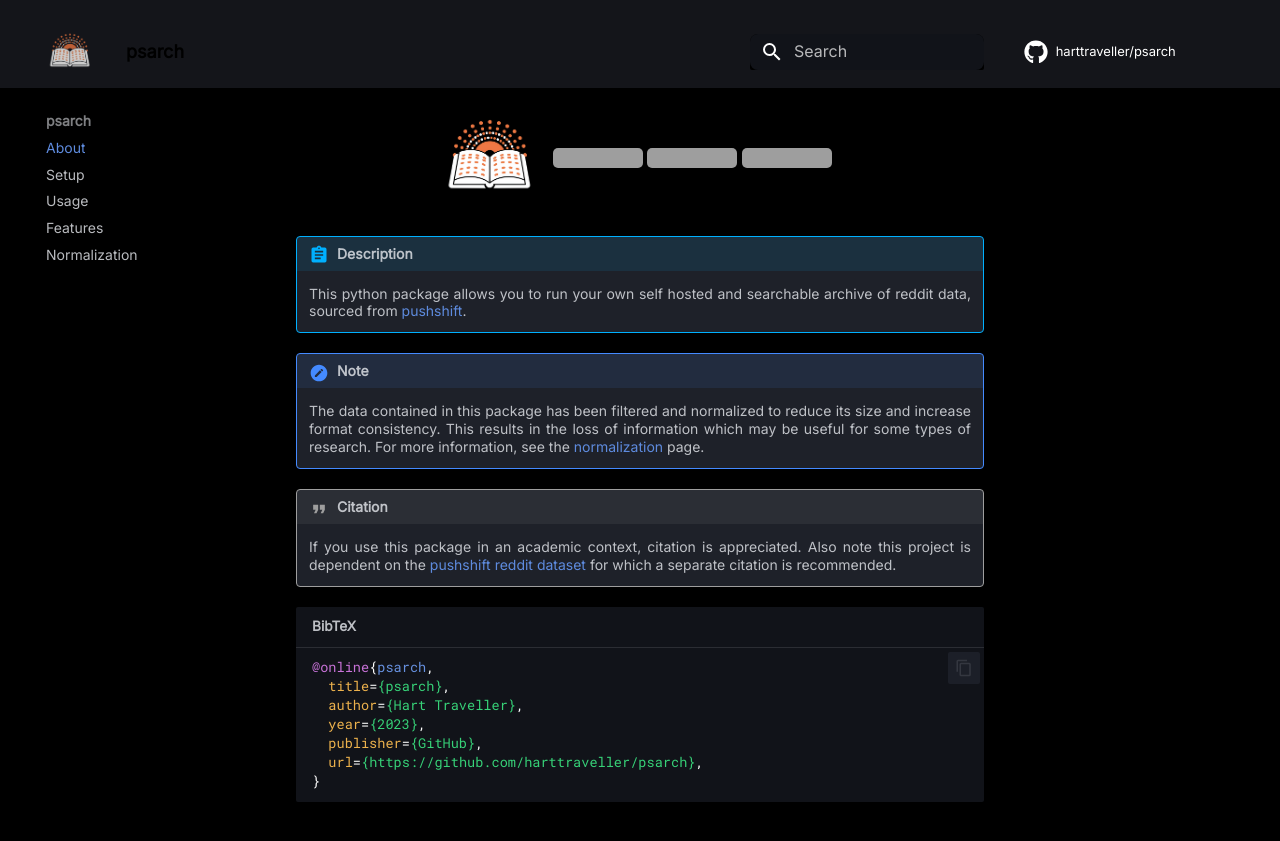
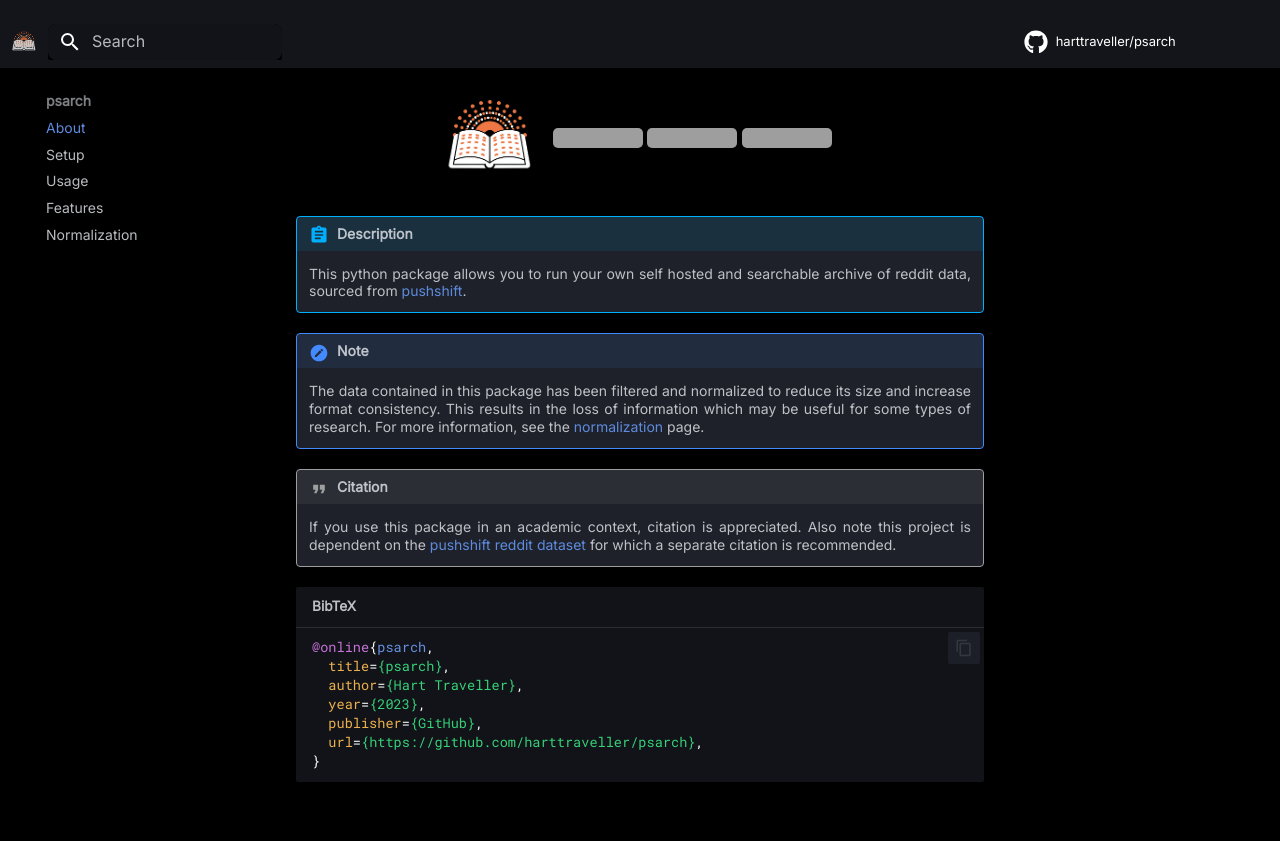
Before and after one commit to harttraveller/psarch, an MkDocs documentation site: the page built from docs/index.md, in a window 1280 px wide. Shown: the top 841 px of the page. Built offline with MkDocs 1.6.1 and Material for MkDocs 9.7.7, drawn with Linux system fonts in a browser that asks for light colours; comment, search, counter and statistics services are not loaded; grey boxes are pictures that could not be loaded.

Commit message:
docs/stylesheets/extra: update

```diff
--- a/docs/stylesheets/extra.css
+++ b/docs/stylesheets/extra.css
@@ -5,7 +5,6 @@
     --md-code-bg-color: #111319 !important;
     --md-primary-fg-color: #111319 !important;
 }
-
 
 :root>* {
     --md-code-hl-string-color: #37d278;
@@ -48,6 +47,7 @@
     color: white !important;
     font-weight: bold !important;
     margin: 0.32em 0em 0.8em 0em !important;
+    /* position: relative; */
 }
 
 h2 {
@@ -119,8 +119,10 @@
 
 
 .md-tabs__link {
-    padding: 6px 10px 6px 10px;
+    padding: 6px 8px 6px 8px;
     border: 1px solid rgba(80, 80, 255, 0.6);
+    margin-right: -12px;
+    margin-left: 4px;
     transition: 1s;
     border-radius: 6px;
     color: #6C91D5;
@@ -150,8 +152,24 @@
 
 .md-search-result__list {
     background-color: #111319 !important;
+
 }
 
+.md-header__title {
+    display: none;
+}
+
+
+.contact-submit {
+    background-color: #111319;
+    border: 1px transparent solid;
+    transition: ease 0.3s !important;
+}
+
+.contact-submit:hover {
+    border: 1px white solid;
+    color: orange;
+}
 
 img {
     border-radius: 5px;
@@ -170,19 +188,19 @@
 
 .md-search__scrollwrap {
     background-color: #111319;
+
 }
-
 
 .md-search__form {
     background-color: black !important;
     border-top-left-radius: 8px !important;
     border-top-right-radius: 8px !important;
+
 }
 
 .md-search__input {
     border-radius: 8px;
 }
-
 
 .md-tag {
     border-radius: 8px !important;
@@ -200,7 +218,6 @@
     padding-bottom: 0.2rem;
 }
 
-
 .ext-link-button {
     background-color: blue !important;
     color: white;
@@ -212,15 +229,22 @@
 }
 
 
+
+.md-search__inner {
+    left: -38px;
+    position: relative;
+}
+
 .md-header {
     padding-top: 16px;
 }
 
 
 .md-header__button.md-logo {
+    left: -36px;
     filter: brightness(0.8) !important;
+    z-index: 100000;
 }
-
 
 .md-header__button.md-logo:hover {
     opacity: 1 !important;
@@ -228,13 +252,48 @@
     transition: 0.5s;
 }
 
-
 .md-header__button.md-logo img,
 .md-header__button.md-logo svg {
-    width: 2.4rem;
-    height: 2.4rem;
+    width: 1.4rem;
+    height: 1.4rem;
 }
 
-.md-header__topic {
-    color: black;
+.md-header__source {
+    position: relative;
+    margin-right: 0px !important;
+    margin-left: auto !important;
 }
+
+.md-tabs__item {
+    padding-left: 0;
+}
+
+[dir=ltr] .md-tabs__list {
+    margin-left: 0.7rem !important;
+}
+
+.submit-form-button {
+    background-color: black;
+    border: 1px solid green;
+    color: white;
+    border-radius: 4px;
+    padding-top: 6px;
+    padding-bottom: 6px;
+    padding-left: 10px;
+    padding-right: 10px;
+    transition: 0.5s !important;
+}
+
+.submit-form-button:hover {
+    background-color: green;
+}
+
+
+.md-footer-meta__inner {
+    opacity: 0.3;
+    transition: 0.5s !important;
+}
+
+.md-footer-meta__inner:hover {
+    opacity: 1;
+}
```
